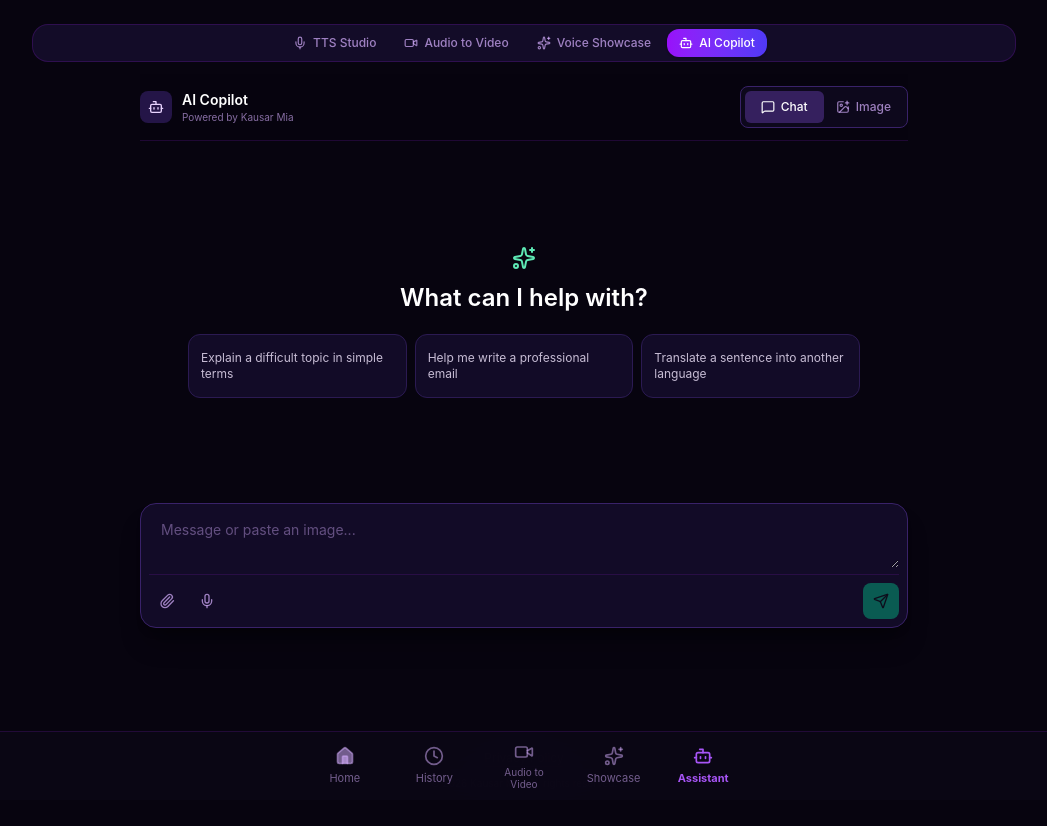
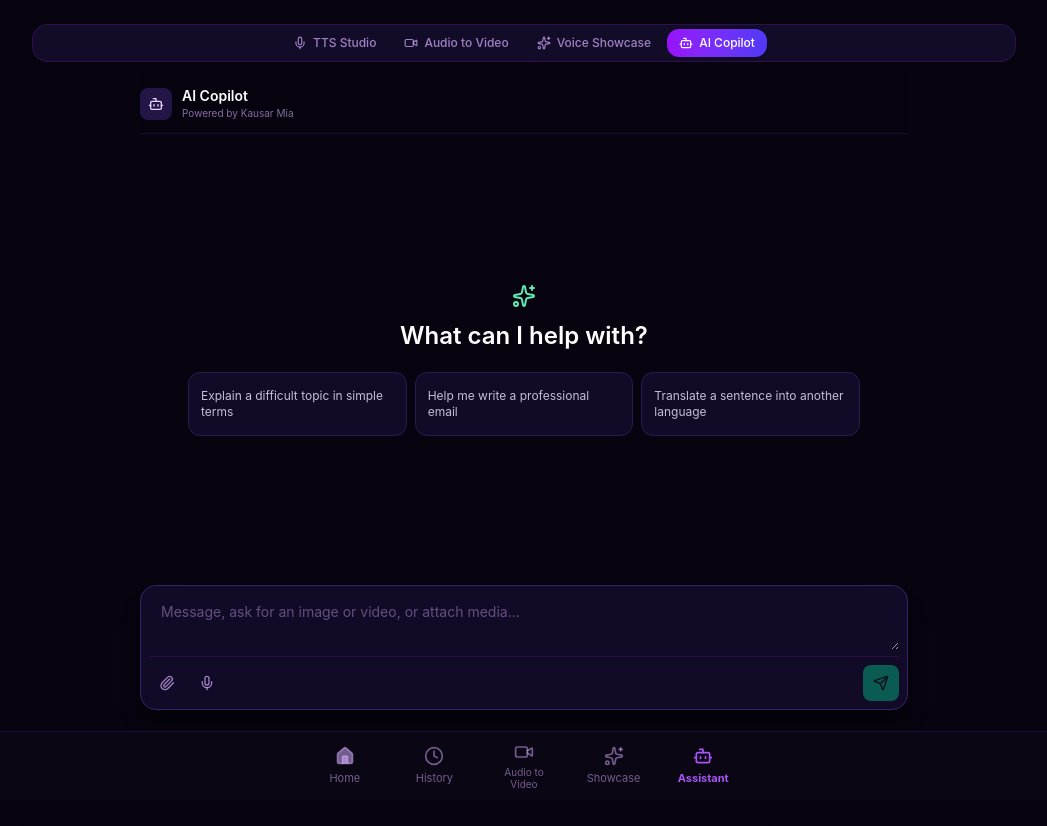
Before and after one commit to kausarkhan01786-star/Voice-Maker, a React (Vite) app: page / in a window 1280 px wide. Both pictures are taken after a click on the button "AI Copilot". Shown: the top 826 px of the page, without its empty margins (116-1163 px from the left). Built offline with nearby package versions, Linux system fonts and the light colour scheme.

Commit message:
chat bot updated, image incloded optoin added

```diff
--- a/src/App.tsx
+++ b/src/App.tsx
@@ -22,9 +22,32 @@ import {
   type GeneratedAudioHistoryItem,
 } from './utils/audioHistory';
 
+type AppTab = 'home' | 'history' | 'phrases' | 'tour' | 'guide' | 'privacy';
+
+const ACTIVE_TAB_KEY = 'voicemack-active-tab';
+const APP_TABS: AppTab[] = ['home', 'history', 'phrases', 'tour', 'guide', 'privacy'];
+
+function getSavedTab(): AppTab {
+  try {
+    const savedTab = sessionStorage.getItem(ACTIVE_TAB_KEY);
+    if (savedTab && APP_TABS.includes(savedTab as AppTab)) return savedTab as AppTab;
+  } catch {
+    // Keep the app usable when browser storage is unavailable.
+  }
+  return 'home';
+}
+
 export default function App() {
-  const [activeTab, setActiveTab] = useState<'home' | 'history' | 'phrases' | 'tour' | 'guide' | 'privacy'>('home');
+  const [activeTab, setActiveTab] = useState<AppTab>(getSavedTab);
   const [audioHistory, setAudioHistory] = useState<GeneratedAudioHistoryItem[]>([]);
+
+  useEffect(() => {
+    try {
+      sessionStorage.setItem(ACTIVE_TAB_KEY, activeTab);
+    } catch {
+      // Tab persistence is best-effort.
+    }
+  }, [activeTab]);
 
   useEffect(() => {
     let cancelled = false;
@@ -112,7 +135,7 @@ export default function App() {
         </div>
 
         {/* Main Tab Content */}
-        <main className="flex-1 w-full pt-1">
+        <main className={`w-full pt-1 ${activeTab === 'guide' ? 'flex h-[calc(100dvh-8rem)] min-h-0 flex-col sm:h-[calc(100dvh-10rem)]' : 'flex-1'}`}>
           <div hidden={activeTab !== 'home'}>
             <TTSStudio
               initialText="Welcome to VoiceMack! Experience the next generation of realistic speech synthesis."
@@ -129,7 +152,7 @@ export default function App() {
           <div hidden={activeTab !== 'tour'}>
             <LahoreTour />
           </div>
-          <div hidden={activeTab !== 'guide'}>
+          <div className="h-full min-h-0" hidden={activeTab !== 'guide'}>
             <AICopilot />
           </div>
           <div hidden={activeTab !== 'privacy'}>
@@ -137,7 +160,7 @@ export default function App() {
           </div>
         </main>
 
-        {activeTab !== 'privacy' && (
+        {activeTab !== 'privacy' && activeTab !== 'guide' && (
           <footer className="w-full pb-24 pt-5 text-center">
             <button
               type="button"
--- a/src/components/AICopilot.tsx
+++ b/src/components/AICopilot.tsx
@@ -1,10 +1,9 @@
 import React, { useEffect, useRef, useState } from 'react';
 import {
+  AudioLines,
   Bot,
   Download,
-  ImagePlus,
   Loader2,
-  MessageSquare,
   Mic,
   Paperclip,
   Send,
@@ -14,17 +13,20 @@ import {
   X,
 } from 'lucide-react';
 import { postJson } from '../utils/api';
+import { saveVideoHistoryItem, type GeneratedVideoHistoryItem } from '../utils/videoHistory';
+import { compressAudioForAnalysis, muxAudioIntoVideo } from '../utils/videoMux';
 
 type ChatMessage = {
   id: string;
   role: 'user' | 'assistant';
   content: string;
   imageDataUrl?: string;
+  audioFileName?: string;
   generatedImageDataUrl?: string;
+  generatedVideoUrl?: string;
+  generatedVideoFilename?: string;
   audioBase64?: string;
 };
-
-type CopilotMode = 'chat' | 'image';
 
 function readAsDataUrl(blob: Blob): Promise<string> {
   return new Promise((resolve, reject) => {
@@ -39,6 +41,37 @@ function readAsDataUrl(blob: Blob): Promise<string> {
     reader.onerror = () => reject(reader.error || new Error('Could not read this file.'));
     reader.readAsDataURL(blob);
   });
+}
+
+async function fileToBase64(file: File): Promise<string> {
+  const dataUrl = await readAsDataUrl(file);
+  return dataUrl.slice(dataUrl.indexOf(',') + 1);
+}
+
+function base64ToFile(base64: string, name: string, mimeType: string): File {
+  const binary = atob(base64);
+  const bytes = new Uint8Array(binary.length);
+  for (let index = 0; index < binary.length; index += 1) {
+    bytes[index] = binary.charCodeAt(index);
+  }
+  return new File([bytes], name, { type: mimeType });
+}
+
+function isImageGenerationRequest(text: string): boolean {
+  return /\b(?:generate|create|make|draw|paint|design)\b[\s\S]{0,80}\b(?:image|picture|photo|illustration)\b|\b(?:image|picture|photo|illustration)\b[\s\S]{0,80}\b(?:generate|create|make|draw|paint)\b|(?:ছবি|ইমেজ).{0,50}(?:তৈরি|বানাও|আঁক)|(?:তৈরি|বানাও|আঁক).{0,50}(?:ছবি|ইমেজ)/i.test(text);
+}
+
+function isVideoGenerationRequest(text: string): boolean {
+  return /\b(?:generate|create|make|produce|turn|convert)\b[\s\S]{0,80}\b(?:video|clip|film)\b|\b(?:video|clip|film)\b[\s\S]{0,80}\b(?:generate|create|make|produce)\b|ভিডিও.{0,50}(?:তৈরি|বানাও|কর)|(?:তৈরি|বানাও).{0,50}ভিডিও/i.test(text);
+}
+
+function getGeminiAudioMimeType(file: File): string {
+  const mimeType = file.type.toLowerCase().split(';')[0];
+  if (mimeType === 'audio/mp4' || mimeType === 'audio/x-m4a') return 'audio/m4a';
+  if (mimeType === 'audio/x-wav' || mimeType === 'audio/wave') return 'audio/wav';
+  if (mimeType === 'audio/x-flac') return 'audio/flac';
+  if (mimeType === 'audio/x-aac') return 'audio/aac';
+  return mimeType;
 }
 
 async function prepareImage(file: File): Promise<string> {
@@ -67,9 +100,10 @@ async function prepareImage(file: File): Promise<string> {
 export const AICopilot: React.FC = () => {
   const [messages, setMessages] = useState<ChatMessage[]>([]);
   const [draft, setDraft] = useState('');
-  const [mode, setMode] = useState<CopilotMode>('chat');
   const [attachedImage, setAttachedImage] = useState<string | null>(null);
+  const [attachedAudio, setAttachedAudio] = useState<File | null>(null);
   const [isLoading, setIsLoading] = useState(false);
+  const [taskStatus, setTaskStatus] = useState('');
   const [isRecording, setIsRecording] = useState(false);
   const [isTranscribing, setIsTranscribing] = useState(false);
   const [speakingMessageId, setSpeakingMessageId] = useState<string | null>(null);
@@ -78,6 +112,7 @@ export const AICopilot: React.FC = () => {
   const recorderRef = useRef<MediaRecorder | null>(null);
   const streamRef = useRef<MediaStream | null>(null);
   const messagesEndRef = useRef<HTMLDivElement | null>(null);
+  const videoUrlsRef = useRef<string[]>([]);
 
   useEffect(() => {
     messagesEndRef.current?.scrollIntoView({ behavior: 'smooth', block: 'end' });
@@ -86,42 +121,141 @@ export const AICopilot: React.FC = () => {
   useEffect(() => () => {
     if (recorderRef.current?.state === 'recording') recorderRef.current.stop();
     streamRef.current?.getTracks().forEach((track) => track.stop());
+    videoUrlsRef.current.forEach((url) => URL.revokeObjectURL(url));
   }, []);
 
-  const handleImageSelection = async (file: File | undefined) => {
+  const handleAttachmentSelection = async (file: File | undefined) => {
     if (!file) return;
     setError(null);
+    if (file.type.startsWith('audio/')) {
+      if (file.size > 10 * 1024 * 1024) {
+        setError('Audio must be 10 MB or smaller.');
+        return;
+      }
+      setAttachedImage(null);
+      setAttachedAudio(file);
+      return;
+    }
     try {
+      setAttachedAudio(null);
       setAttachedImage(await prepareImage(file));
     } catch (imageError: unknown) {
       setError(imageError instanceof Error ? imageError.message : 'Could not load this image.');
     }
   };
 
+  const handleGenerateVideo = async (prompt: string, uploadedAudio: File | null): Promise<ChatMessage> => {
+    let sourceAudio = uploadedAudio;
+    if (!sourceAudio) {
+      setTaskStatus('Writing video narration...');
+      const { response: scriptResponse, data: scriptData } = await postJson('/api/guide-ask', {
+        action: 'video-script',
+        prompt,
+      });
+      if (!scriptResponse.ok) throw new Error(scriptData.error || 'Could not write video narration.');
+
+      const { response: speechResponse, data: speechData } = await postJson('/api/guide-ask', {
+        action: 'speak',
+        text: scriptData.script,
+      });
+      if (!speechResponse.ok) throw new Error(speechData.error || 'Could not create video narration.');
+      sourceAudio = base64ToFile(speechData.audioBase64, 'voiceover.mp3', speechData.mimeType || 'audio/mpeg');
+    }
+
+    if (sourceAudio.size > 10 * 1024 * 1024) throw new Error('Audio must be 10 MB or smaller.');
+    const analysisAudio = sourceAudio.size > 3 * 1024 * 1024
+      ? await compressAudioForAnalysis(sourceAudio)
+      : sourceAudio;
+
+    setTaskStatus('Analyzing audio and planning scenes...');
+    const { response: startResponse, data: startData } = await postJson('/api/audio-to-video', {
+      action: 'start',
+      audioBase64: await fileToBase64(analysisAudio),
+      mimeType: getGeminiAudioMimeType(analysisAudio) || 'audio/mpeg',
+      visualDirection: prompt.slice(0, 500),
+      aspectRatio: '9:16',
+    });
+    if (!startResponse.ok) throw new Error(startData.error || 'Could not start video generation.');
+
+    let stage = startData.stage as string;
+    let operationId = startData.operationId as string;
+    let videoBase64: string | undefined;
+    for (let attempt = 0; attempt < 90; attempt += 1) {
+      setTaskStatus('Generating video...');
+      await new Promise((resolve) => window.setTimeout(resolve, 4000));
+      const { response, data } = await postJson('/api/audio-to-video', {
+        action: 'poll',
+        stage,
+        operationId,
+        aspectRatio: '9:16',
+        visualDirection: prompt.slice(0, 500),
+      });
+      if (!response.ok) throw new Error(data.error || 'Video generation failed.');
+      if (data.done) {
+        videoBase64 = data.videoBase64;
+        break;
+      }
+      stage = data.stage;
+      operationId = data.operationId;
+    }
+    if (!videoBase64) throw new Error('Video generation took too long. Please try again.');
+
+    setTaskStatus('Finishing video...');
+    const generatedVideo = base64ToFile(videoBase64, 'generated-video.mp4', 'video/mp4');
+    const finalVideo = await muxAudioIntoVideo(generatedVideo, sourceAudio);
+    const filename = `${sourceAudio.name.replace(/\.[^.]+$/, '') || 'voice'}-video.mp4`;
+    const historyItem: GeneratedVideoHistoryItem = {
+      id: crypto.randomUUID(),
+      video: finalVideo,
+      audioName: sourceAudio.name,
+      filename,
+      aspectRatio: '9:16',
+      createdAt: Date.now(),
+    };
+    await saveVideoHistoryItem(historyItem);
+    const videoUrl = URL.createObjectURL(finalVideo);
+    videoUrlsRef.current.push(videoUrl);
+    return {
+      id: crypto.randomUUID(),
+      role: 'assistant',
+      content: 'Video generated.',
+      generatedVideoUrl: videoUrl,
+      generatedVideoFilename: filename,
+    };
+  };
+
   const handleSend = async (event?: React.FormEvent) => {
     event?.preventDefault();
     const text = draft.trim();
-    if ((!text && !attachedImage) || isLoading) return;
-    if (mode === 'image' && !text) {
-      setError('Describe the image you want to create.');
+    if ((!text && !attachedImage && !attachedAudio) || isLoading) return;
+    const wantsVideo = isVideoGenerationRequest(text) || (!text && Boolean(attachedAudio));
+    const wantsImage = !wantsVideo && isImageGenerationRequest(text);
+    if (attachedAudio && !wantsVideo && attachedAudio.size > 4 * 1024 * 1024) {
+      setError('Audio must be 4 MB or smaller to transcribe.');
       return;
     }
 
     const userMessage: ChatMessage = {
       id: crypto.randomUUID(),
       role: 'user',
-      content: text || 'Please analyze this image.',
+      content: text || (attachedAudio ? 'Create a video from this audio.' : 'Please analyze this image.'),
       imageDataUrl: attachedImage || undefined,
+      audioFileName: attachedAudio?.name,
     };
     const nextMessages = [...messages, userMessage];
     setMessages(nextMessages);
     setDraft('');
     setAttachedImage(null);
+    setAttachedAudio(null);
     setError(null);
     setIsLoading(true);
 
     try {
-      if (mode === 'image') {
+      if (wantsVideo) {
+        const videoMessage = await handleGenerateVideo(text || userMessage.content, attachedAudio);
+        setMessages((current) => [...current, videoMessage]);
+      } else if (wantsImage) {
+        setTaskStatus('Creating image...');
         const { response, data } = await postJson('/api/guide-ask', {
           action: 'image',
           prompt: text,
@@ -134,9 +268,23 @@ export const AICopilot: React.FC = () => {
           generatedImageDataUrl: `data:${data.mimeType || 'image/png'};base64,${data.imageBase64}`,
         }]);
       } else {
+        let chatMessages = nextMessages;
+        if (attachedAudio) {
+          setTaskStatus('Transcribing audio...');
+          const { response: transcriptionResponse, data: transcriptionData } = await postJson('/api/guide-ask', {
+            action: 'transcribe',
+            audioBase64: await fileToBase64(attachedAudio),
+            mimeType: attachedAudio.type,
+          });
+          if (!transcriptionResponse.ok) throw new Error(transcriptionData.error || 'Could not transcribe audio.');
+          chatMessages = nextMessages.map((message) => message.id === userMessage.id
+            ? { ...message, content: `${message.content}\n\nTranscribed audio: ${transcriptionData.text}` }
+            : message);
+        }
+        setTaskStatus('Thinking...');
         const { response, data } = await postJson('/api/guide-ask', {
           action: 'chat',
-          messages: nextMessages.slice(-12).map(({ role, content, imageDataUrl }) => ({
+          messages: chatMessages.slice(-12).map(({ role, content, imageDataUrl }) => ({
             role,
             content,
             imageDataUrl,
@@ -153,6 +301,7 @@ export const AICopilot: React.FC = () => {
       setError(requestError instanceof Error ? requestError.message : 'Something went wrong.');
     } finally {
       setIsLoading(false);
+      setTaskStatus('');
     }
   };
 
@@ -235,8 +384,8 @@ export const AICopilot: React.FC = () => {
   ];
 
   return (
-    <section className="mx-auto flex min-h-[calc(100dvh-150px)] w-full max-w-3xl flex-col pb-24 text-white">
-      <header className="sticky top-0 z-10 flex items-center justify-between border-b border-purple-900/30 bg-[#07040F]/95 py-3 backdrop-blur">
+    <section className="mx-auto flex h-full min-h-0 w-full max-w-3xl flex-col text-white">
+      <header className="flex shrink-0 items-center justify-between border-b border-purple-900/30 bg-[#07040F]/95 py-3">
         <div className="flex items-center gap-2.5">
           <div className="flex h-8 w-8 items-center justify-center rounded-lg bg-[#241547] text-purple-200">
             <Bot className="h-4 w-4" />
@@ -246,30 +395,9 @@ export const AICopilot: React.FC = () => {
             <p className="text-[10px] text-purple-300/60">Powered by Kausar Mia</p>
           </div>
         </div>
-        <div className="grid grid-cols-2 rounded-lg border border-[#392269] bg-[#0D081C] p-1" role="group" aria-label="Copilot mode">
-          <button
-            type="button"
-            onClick={() => setMode('chat')}
-            aria-pressed={mode === 'chat'}
-            className={`flex min-h-8 items-center justify-center gap-1.5 rounded-md px-3 text-xs font-medium transition-colors ${mode === 'chat' ? 'bg-[#35205E] text-white' : 'text-purple-300/70 hover:text-white'}`}
-          >
-            <MessageSquare className="h-3.5 w-3.5" /> Chat
-          </button>
-          <button
-            type="button"
-            onClick={() => {
-              setMode('image');
-              setAttachedImage(null);
-            }}
-            aria-pressed={mode === 'image'}
-            className={`flex min-h-8 items-center justify-center gap-1.5 rounded-md px-3 text-xs font-medium transition-colors ${mode === 'image' ? 'bg-[#35205E] text-white' : 'text-purple-300/70 hover:text-white'}`}
-          >
-            <ImagePlus className="h-3.5 w-3.5" /> Image
-          </button>
-        </div>
       </header>
 
-      <div className={`flex-1 py-6 ${messages.length === 0 ? 'flex flex-col justify-center' : 'space-y-6'}`}>
+      <div className={`min-h-0 flex-1 overflow-y-auto overscroll-contain py-6 ${messages.length === 0 ? 'flex flex-col justify-center' : 'space-y-6'}`}>
         {messages.length === 0 ? (
           <div className="mx-auto w-full max-w-2xl space-y-5">
             <div className="text-center">
@@ -301,6 +429,11 @@ export const AICopilot: React.FC = () => {
                 {message.imageDataUrl && (
                   <img src={message.imageDataUrl} alt="Attached by you" className="max-h-72 max-w-full rounded-lg object-contain" />
                 )}
+                {message.audioFileName && (
+                  <div className="flex items-center gap-2 text-xs text-purple-200/70">
+                    <AudioLines className="h-4 w-4" /> {message.audioFileName}
+                  </div>
+                )}
                 {message.content && <p className="whitespace-pre-wrap break-words text-sm leading-6 text-purple-50">{message.content}</p>}
                 {message.generatedImageDataUrl && (
                   <div className="space-y-2">
@@ -314,7 +447,25 @@ export const AICopilot: React.FC = () => {
                     </a>
                   </div>
                 )}
-                {message.role === 'assistant' && message.content && (
+                {message.generatedVideoUrl && (
+                  <div className="space-y-2">
+                    <video
+                      controls
+                      playsInline
+                      src={message.generatedVideoUrl}
+                      className="max-h-[560px] w-full rounded-xl bg-black"
+                      style={{ aspectRatio: '9 / 16' }}
+                    />
+                    <a
+                      href={message.generatedVideoUrl}
+                      download={message.generatedVideoFilename || 'voicemack-video.mp4'}
+                      className="inline-flex min-h-9 items-center gap-2 rounded-lg border border-[#392269] px-3 text-xs font-medium text-purple-100 hover:bg-[#1A1038]"
+                    >
+                      <Download className="h-3.5 w-3.5" /> Download video
+                    </a>
+                  </div>
+                )}
+                {message.role === 'assistant' && message.content && !message.generatedImageDataUrl && !message.generatedVideoUrl && (
                   <div className="flex flex-wrap items-center gap-3">
                     <button
                       type="button"
@@ -344,7 +495,7 @@ export const AICopilot: React.FC = () => {
         {isLoading && (
           <div className="flex items-center gap-3 text-sm text-purple-300/70" role="status">
             <Loader2 className="h-4 w-4 animate-spin" />
-            {mode === 'image' ? 'Creating image...' : 'Thinking...'}
+            {taskStatus || 'Thinking...'}
           </div>
         )}
         <div ref={messagesEndRef} />
@@ -356,15 +507,20 @@ export const AICopilot: React.FC = () => {
         </p>
       )}
 
-      <form onSubmit={handleSend} className="sticky bottom-[76px] z-10 rounded-2xl border border-[#392269] bg-[#120B27] p-2 shadow-xl shadow-black/30 focus-within:border-[#8B5CF6]">
-        {attachedImage && (
+      <form onSubmit={handleSend} className="shrink-0 rounded-2xl border border-[#392269] bg-[#120B27] p-2 shadow-xl shadow-black/30 focus-within:border-[#8B5CF6]">
+        {(attachedImage || attachedAudio) && (
           <div className="relative mb-2 inline-flex">
-            <img src={attachedImage} alt="Selected attachment" className="h-20 w-20 rounded-lg object-cover" />
+            {attachedImage
+              ? <img src={attachedImage} alt="Selected attachment" className="h-20 w-20 rounded-lg object-cover" />
+              : <div className="flex min-h-12 max-w-xs items-center gap-2 rounded-lg bg-[#1A1038] px-3 text-xs text-purple-100"><AudioLines className="h-4 w-4 shrink-0" /><span className="truncate">{attachedAudio?.name}</span></div>}
             <button
               type="button"
-              onClick={() => setAttachedImage(null)}
-              title="Remove image"
-              aria-label="Remove image"
+              onClick={() => {
+                setAttachedImage(null);
+                setAttachedAudio(null);
+              }}
+              title="Remove attachment"
+              aria-label="Remove attachment"
               className="absolute -right-2 -top-2 flex h-6 w-6 items-center justify-center rounded-full bg-[#35205E] text-white"
             >
               <X className="h-3.5 w-3.5" />
@@ -375,7 +531,6 @@ export const AICopilot: React.FC = () => {
           value={draft}
           onChange={(event) => setDraft(event.target.value)}
           onPaste={(event) => {
-            if (mode !== 'chat') return;
             const imageItem = Array.from(event.clipboardData.items).find(
               (item) => item.kind === 'file' && item.type.startsWith('image/')
             );
@@ -385,7 +540,7 @@ export const AICopilot: React.FC = () => {
             event.preventDefault();
             const pastedText = event.clipboardData.getData('text/plain');
             if (pastedText) setDraft((current) => `${current}${pastedText}`);
-            void handleImageSelection(imageFile);
+            void handleAttachmentSelection(imageFile);
           }}
           onKeyDown={(event) => {
             if (event.key === 'Enter' && !event.shiftKey) {
@@ -394,8 +549,8 @@ export const AICopilot: React.FC = () => {
             }
           }}
           rows={2}
-          placeholder={mode === 'image' ? 'Describe an image to create...' : 'Message or paste an image...'}
-          aria-label={mode === 'image' ? 'Image description' : 'Message AI Copilot'}
+          placeholder="Message, ask for an image or video, or attach media..."
+          aria-label="Message AI Copilot"
           className="max-h-40 min-h-12 w-full resize-y bg-transparent px-3 py-2 text-sm text-white outline-none placeholder:text-purple-300/40"
         />
         <div className="flex items-center justify-between gap-2 border-t border-purple-900/30 pt-2">
@@ -403,24 +558,22 @@ export const AICopilot: React.FC = () => {
             <input
               ref={imageInputRef}
               type="file"
-              accept="image/*"
+              accept="image/*,audio/*"
               className="hidden"
               onChange={(event) => {
-                void handleImageSelection(event.target.files?.[0]);
+                void handleAttachmentSelection(event.target.files?.[0]);
                 event.target.value = '';
               }}
             />
-            {mode === 'chat' && (
             <button
               type="button"
               onClick={() => imageInputRef.current?.click()}
-                title="Attach image"
-                aria-label="Attach image"
+              title="Attach an image or audio file"
+              aria-label="Attach an image or audio file"
               className="flex h-9 w-9 items-center justify-center rounded-lg text-purple-300/70 transition-colors hover:bg-[#241547] hover:text-white"
             >
               <Paperclip className="h-4 w-4" />
             </button>
-            )}
             <button
               type="button"
               onClick={() => void handleRecording()}
@@ -436,12 +589,12 @@ export const AICopilot: React.FC = () => {
           </div>
           <button
             type="submit"
-            disabled={isLoading || (!draft.trim() && !attachedImage)}
-            title={mode === 'image' ? 'Generate image' : 'Send message'}
-            aria-label={mode === 'image' ? 'Generate image' : 'Send message'}
+            disabled={isLoading || (!draft.trim() && !attachedImage && !attachedAudio)}
+            title="Send message"
+            aria-label="Send message"
             className="flex h-9 w-9 items-center justify-center rounded-lg bg-emerald-400 text-[#07120E] transition-colors hover:bg-emerald-300 disabled:cursor-not-allowed disabled:opacity-40"
           >
-            {isLoading ? <Loader2 className="h-4 w-4 animate-spin" /> : mode === 'image' ? <Sparkles className="h-4 w-4" /> : <Send className="h-4 w-4" />}
+            {isLoading ? <Loader2 className="h-4 w-4 animate-spin" /> : <Send className="h-4 w-4" />}
           </button>
         </div>
       </form>
```
Also changed, not shown: 2 other files (tests, documents, lock files or other folders). Lines whose indentation alone changed are shown as unchanged.
